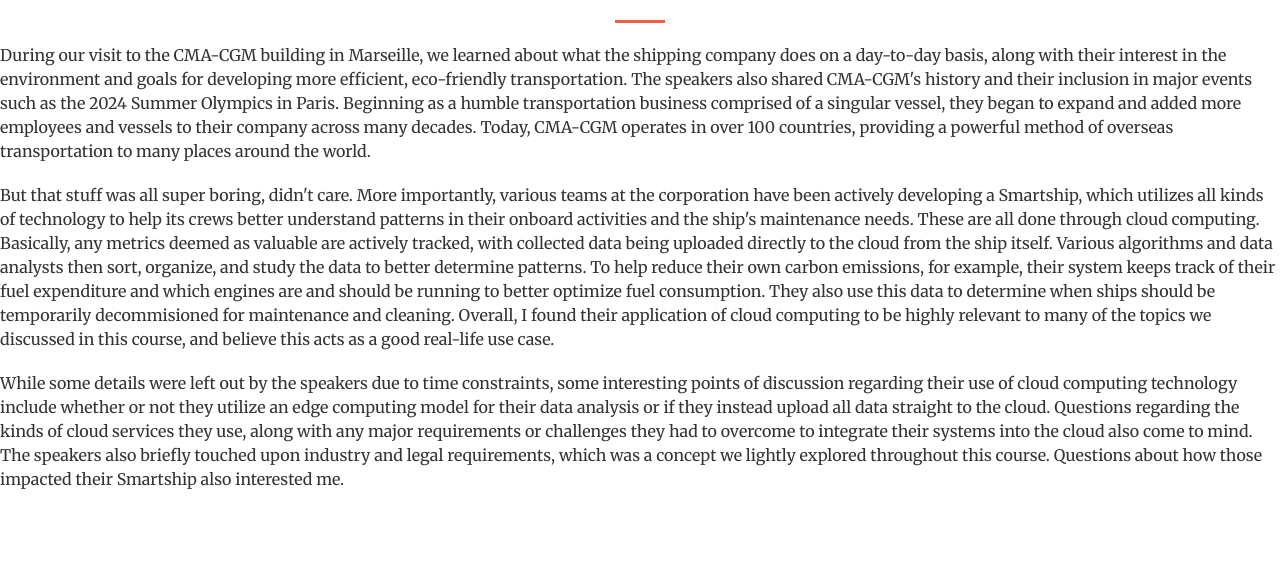
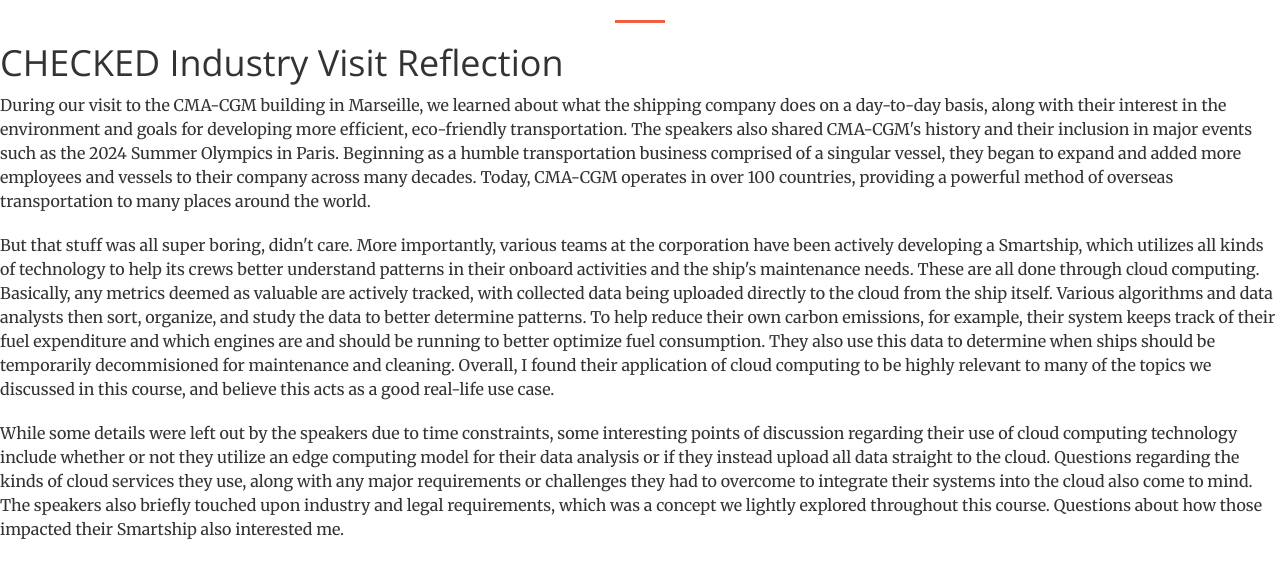
Before and after one commit to KailiF/csce412fkailif.me, a plain HTML site: page reflection.html in a window 1280 px wide. Drawn offline with nearby package versions, Linux system fonts and the light colour scheme.

Commit message:
Added check.

```diff
--- a/reflection.html
+++ b/reflection.html
@@ -38,6 +38,8 @@
     <hr>
     <div>
 
+        <h1> CHECKED Industry Visit Reflection </h1>
+
         <p>
             During our visit to the CMA-CGM building in Marseille, we learned about what the shipping company does on a day-to-day basis, along with their interest in the environment and goals for developing more efficient, eco-friendly transportation. The speakers also shared CMA-CGM's history and their inclusion in major events such as the 2024 Summer Olympics in Paris. Beginning as a humble transportation business comprised of a singular vessel, they began to expand and added more employees and vessels to their company across many decades. Today, CMA-CGM operates in over 100 countries, providing a powerful method of overseas transportation to many places around the world.
         </p>
```
